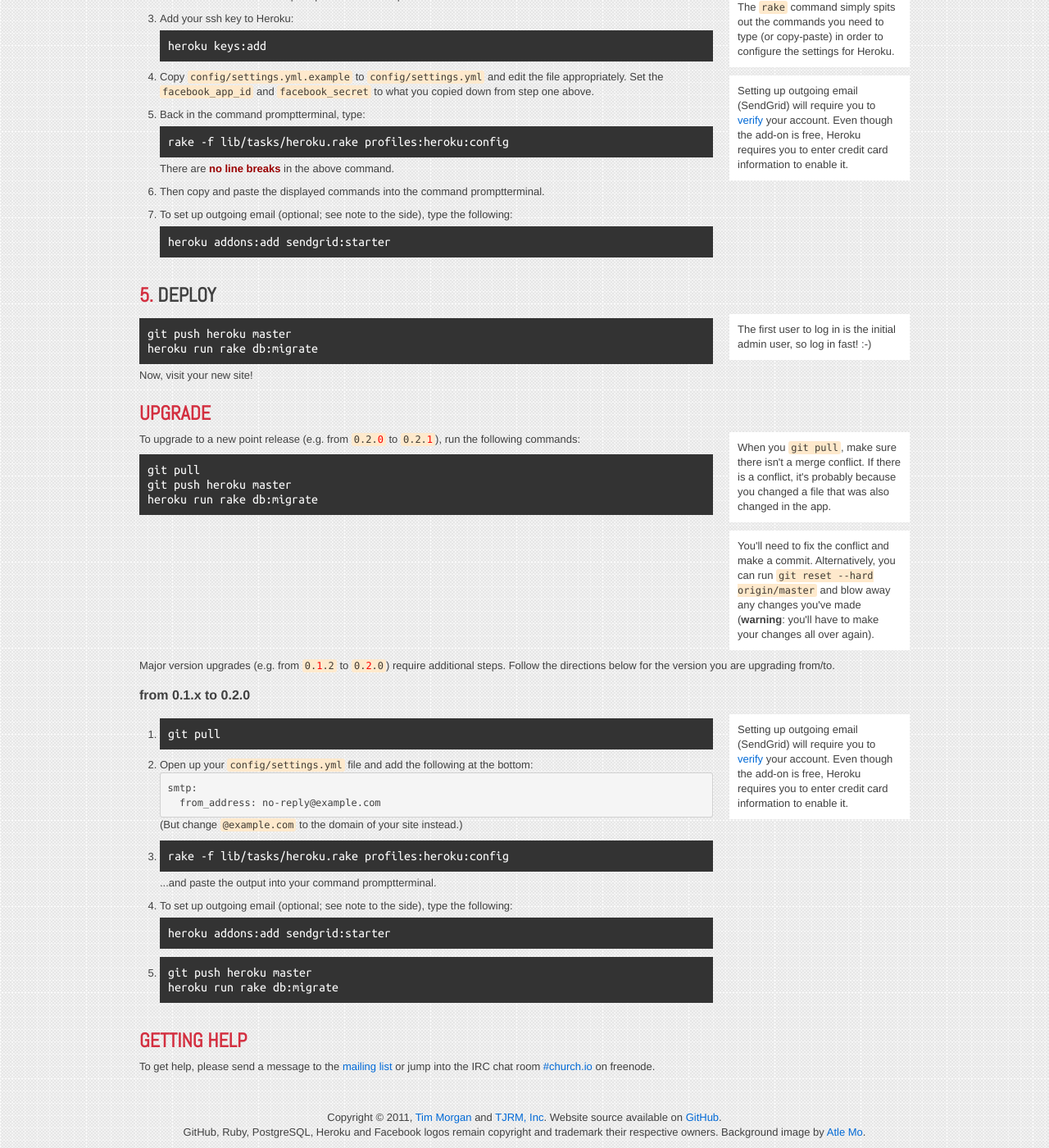
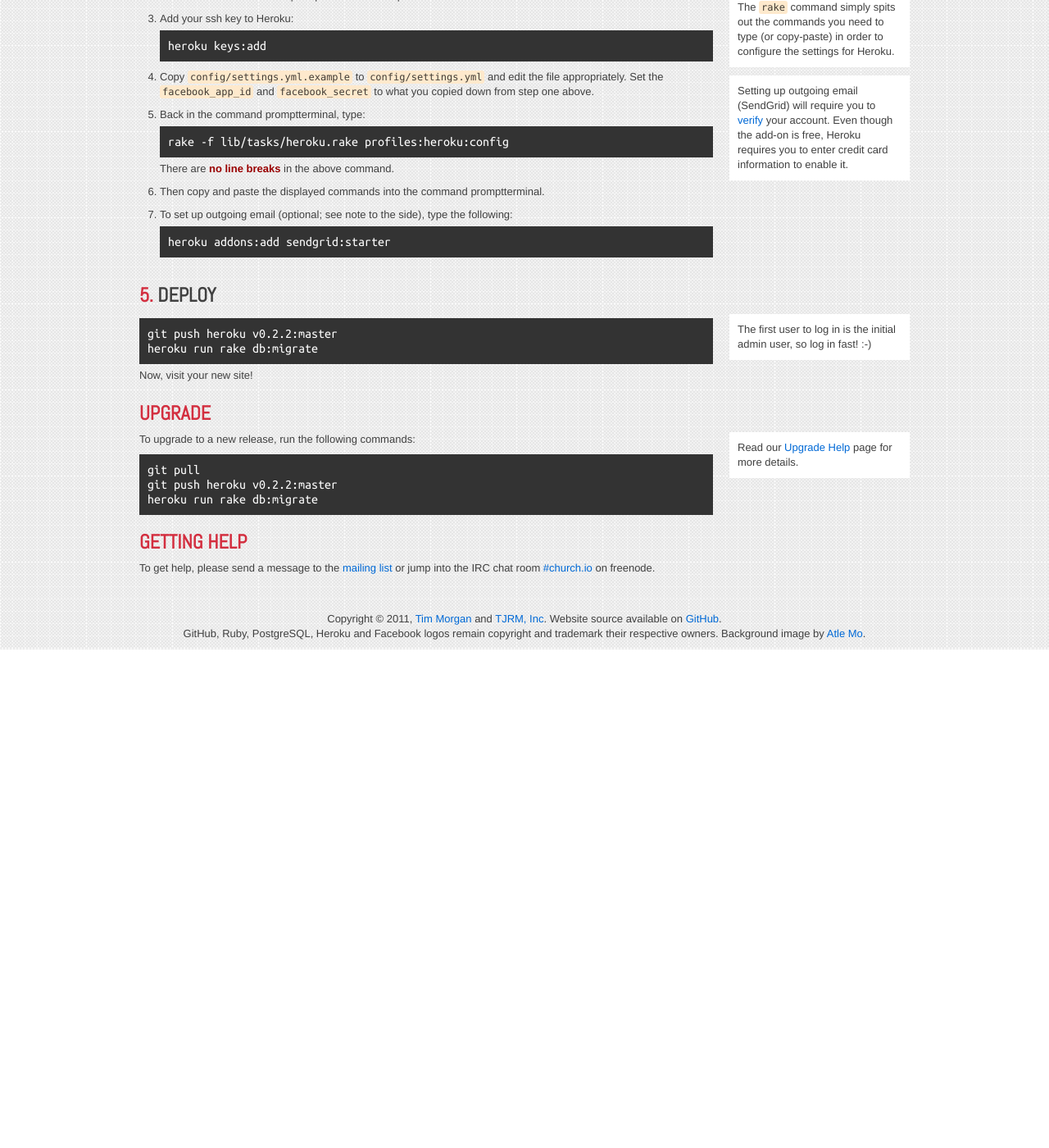
Before and after one commit to seven1m/old-churchio-website, a Jekyll site: the page built from profiles/install.html, in a window 1280 px wide and 1400 px high, scrolled down 2570 px. Shown: the whole window at 82% size. Built offline with Jekyll 4.4.1, drawn with Linux system fonts in a browser that asks for light colours; Markdown is read by kramdown in place of the engine named in the settings; after the commit the page ends 3362 px from its top, so only the background shows below that.

Commit message:
Update instructions.

```diff
--- a/profiles/install.html
+++ b/profiles/install.html
@@ -216,7 +216,7 @@
   <section class="row">
     <div class="span12">
       <p class="console">
-        git push heroku master<br/>
+        git push heroku v{{site.current_version}}:master<br/>
         heroku run rake db:migrate
       </p>
 
@@ -234,75 +234,18 @@
   <section class="row">
     <div class="span12">
       <p>
-        To upgrade to a new point release (e.g. from <code>0.2.<em>0</em></code> to <code>0.2.<em>1</em></code>), run the following commands:
+        To upgrade to a new release, run the following commands:
       </p>
 
       <div class="console">
         git pull<br/>
-        git push heroku master<br/>
+        git push heroku v{{site.current_version}}:master<br/>
         heroku run rake db:migrate
       </div>
     </div>
     <aside class="span4">
       <p>
-        When you <code>git pull</code>, make sure there isn't a merge conflict. If there is a conflict, it's probably
-        because you changed a file that was also changed in the app.
-      </p>
-      <p>
-        You'll need to fix the conflict and make a commit.
-        Alternatively, you can run <code>git reset --hard origin/master</code> and blow away any changes you've made
-        (<strong>warning</strong>: you'll have to make your changes all over again).
-      </p>
-    </aside>
-  </section>
-
-  <p>
-    Major version upgrades (e.g. from <code>0.<em>1</em>.2</code> to <code>0.<em>2</em>.0</code>) require additional steps.
-    Follow the directions below for the version you are upgrading from/to.
-  </p>
-
-  <h4 id="upgrade-010-020">from 0.1.x to 0.2.0</h4>
-  <section class="row">
-    <div class="span12">
-      <ol>
-        <li>
-          <div class="console">
-            git pull
-          </div>
-        </li>
-        <li>
-          Open up your <code>config/settings.yml</code> file and add the following at the bottom:
-          <pre style="margin-bottom:0;">smtp:
-  from_address: no-reply@example.com</pre>
-          (But change <code>@example.com</code> to the domain of your site instead.)
-        </li>
-        <li>
-          <div class="console">
-            rake -f lib/tasks/heroku.rake profiles:heroku:config
-          </div>
-          ...and paste the output into your
-          <span class="windows">command prompt</span><span class="mac linux">terminal</span>.
-        </li>
-        <li>
-          To set up outgoing email (optional; see note to the side), type the following:
-          <div class="console">
-            heroku addons:add sendgrid:starter
-          </div>
-        </li>
-        <li>
-          <div class="console">
-            git push heroku master<br/>
-            heroku run rake db:migrate
-          </div>
-        </li>
-      </ol>
-    </div>
-    <aside class="span4">
-      <p>
-        Setting up outgoing email (SendGrid) will require you to
-        <a href="http://devcenter.heroku.com/articles/account-verification">verify</a> your
-        account. Even though the add-on is free, Heroku requires you to enter credit
-        card information to enable it.
+        Read our <a href="https://github.com/churchio/profiles/wiki/Upgrade-Help">Upgrade Help</a> page for more details.
       </p>
     </aside>
   </section>
```
Also changed, not shown: 1 other file.
